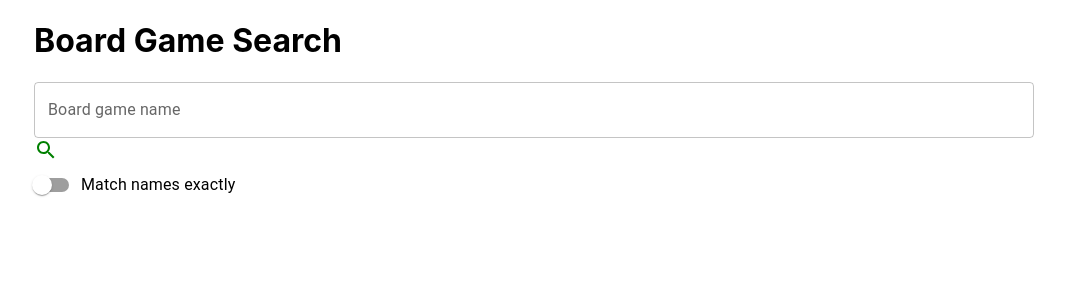
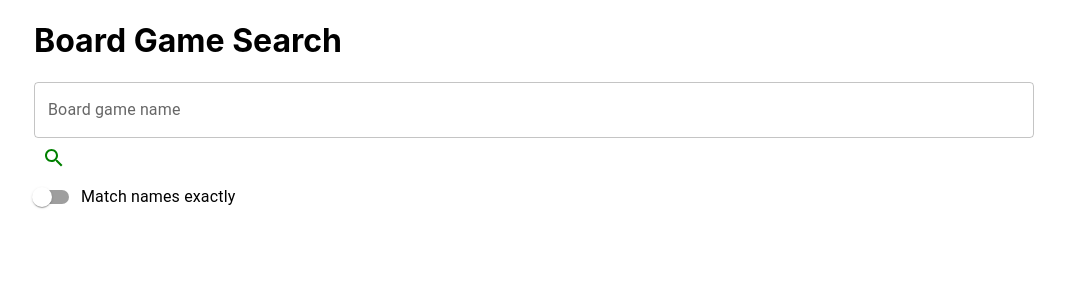
Before and after one commit to omit671/msa-2022-phase-2-frontend, a React (Create React App) app: page / in a window 1280 px wide. Shown: the top 300 px of the page, without its empty margins (94-1159 px from the left). Built offline with nearby package versions, Linux system fonts and the light colour scheme.

Commit message:
Fix search button icon not being aligned with the actual button

```diff
--- a/src/App.tsx
+++ b/src/App.tsx
@@ -68,9 +68,9 @@ function App() {
           />
           <IconButton
             onClick={queryAPI}
-            aria-label="search"
-          />
-          <SearchIcon style={{ fill: "green" }} />
+            aria-label="search">
+            <SearchIcon style={{ fill: "green" }} id="search-icon" />
+          </IconButton>
           <br />
           <FormControlLabel control={<Switch onChange={event => setUseExactNameMatching(event.target.checked)} />} label="Match names exactly" />
         </div>
```
